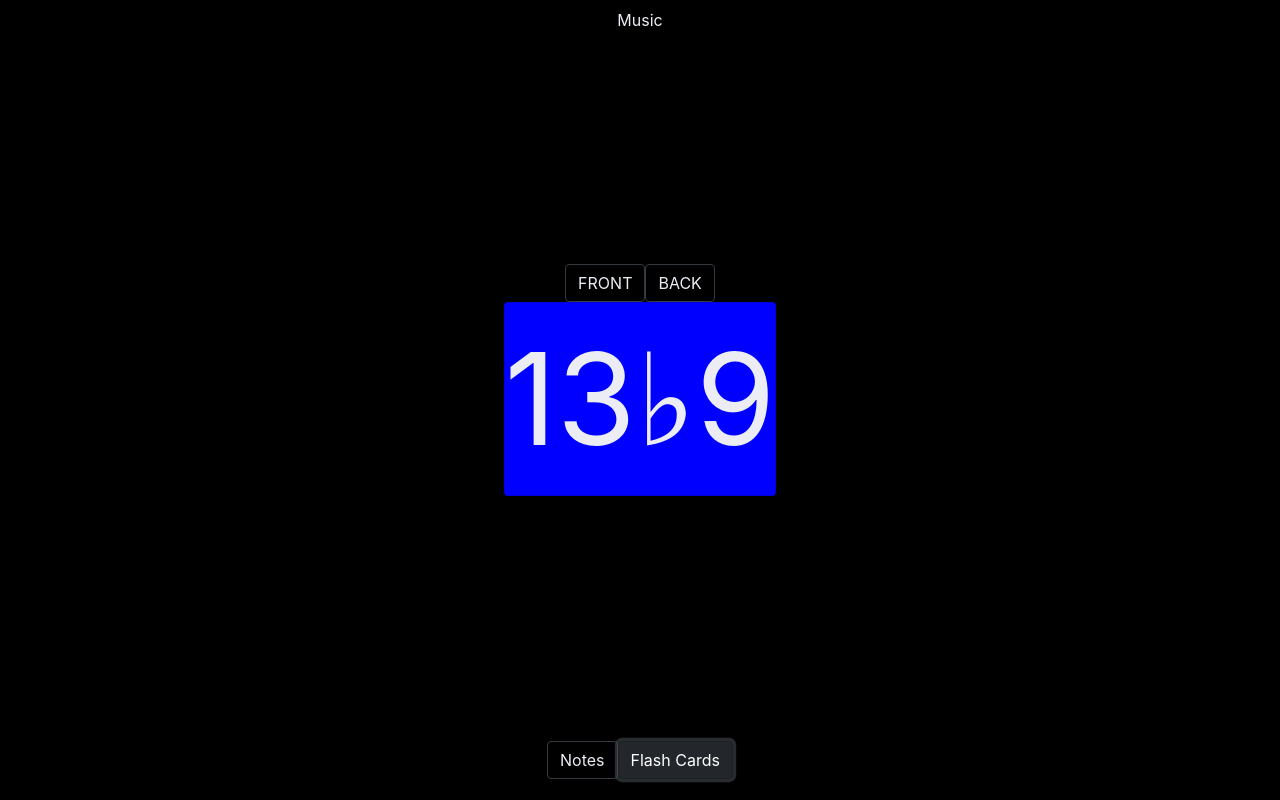
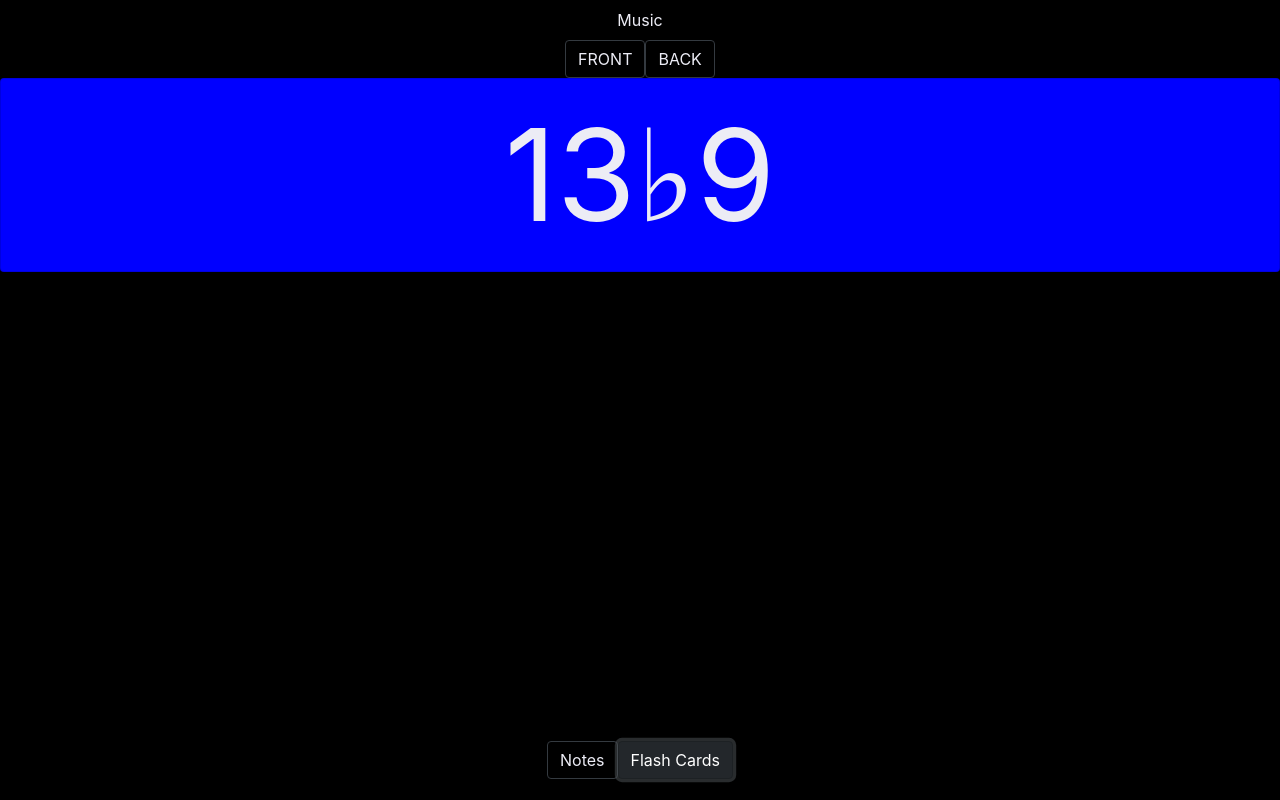
Before and after one commit to golubitsky/music, a React (Create React App) app: page / in a window 1280 px wide. Both pictures are taken after a click on the button "Flash Cards". Built offline with nearby package versions, Linux system fonts and the light colour scheme; the HTML template or start-up script is replaced by a standard one.

Commit message:
JS is executed after minification; be less fancy

```diff
--- a/src/screens/FlashCards.css
+++ b/src/screens/FlashCards.css
@@ -1,10 +1,15 @@
 .FlashCards {
-  display: flex;
-  flex-direction: column;
+  /* Fill parent */
+  flex: 1;
+}
+
+.FlashCards > * {
   justify-content: center;
   align-items: center;
-  /* Fill parent */
-  flex: 1;
+}
+
+.buttons {
+  display: flex;
 }
 
 .card {
--- a/src/screens/FlashCards.js
+++ b/src/screens/FlashCards.js
@@ -36,7 +36,7 @@ export class FlashCards extends React.Component {
     }
 
     return (
-      <div className={this.constructor.name}>
+      <div className="FlashCards">
         <div className="buttons">
           {Object.keys(CARD_COLORS_BY_SIDE).map((side, index) => (
             <Button
```
